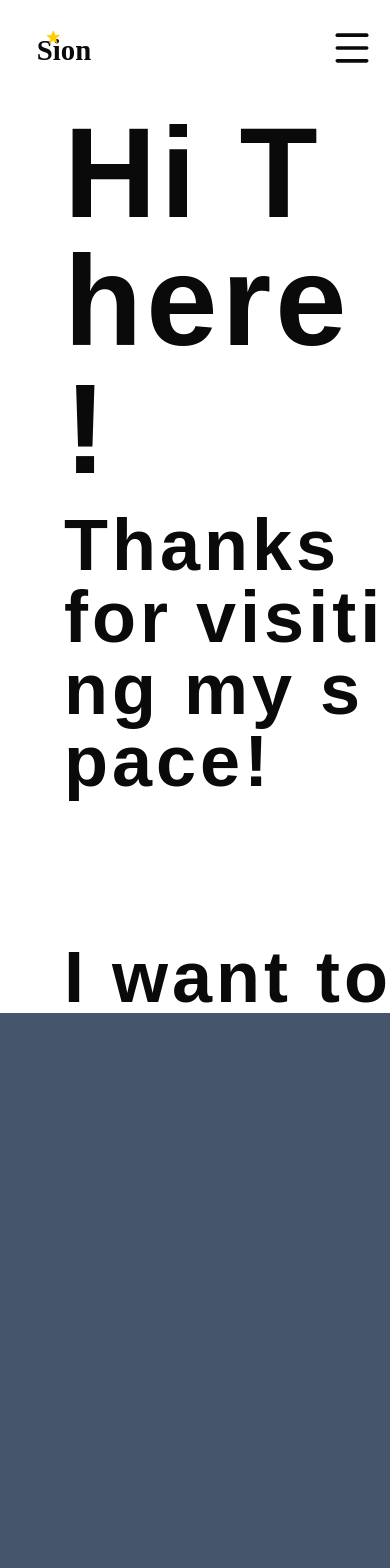
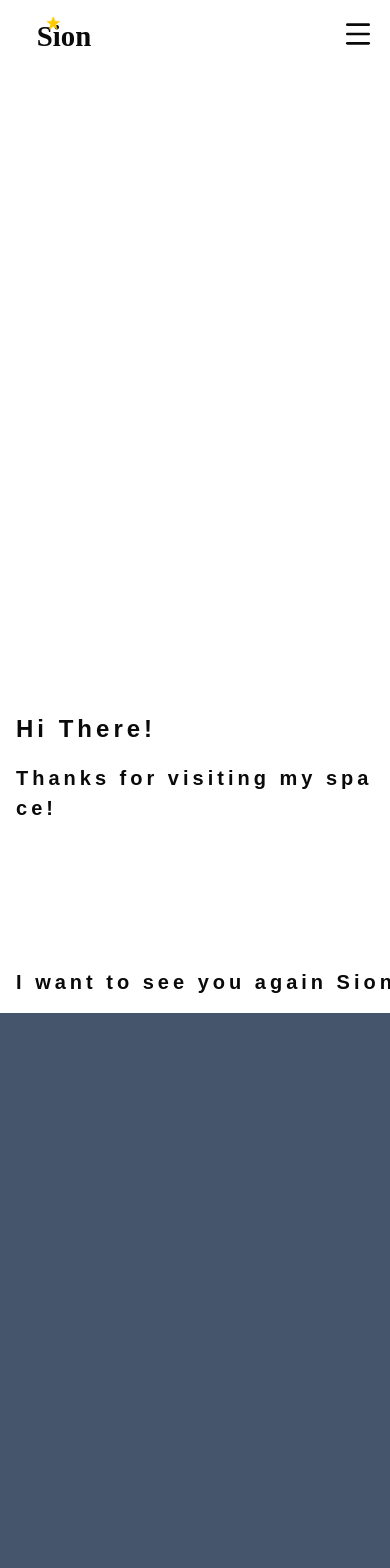
Before and after one commit to Sionparadox/Portfolio, a Next.js app: page /comp in a window 390 px wide. Shown: the top 1568 px of the page. Built offline with nearby package versions, Linux system fonts and the light colour scheme; a web font is replaced by a local one.

Commit message:
[feat] 반응형 컨테이너 추가 및 헤더/푸터 반응형 작업

```diff
--- a/app/comp/page.tsx
+++ b/app/comp/page.tsx
@@ -7,13 +7,10 @@ const TempArea = () => {
 };
 const Page = () => {
   return (
-    <div>
+    <>
       <Landing />
       <TempArea />
-      <TempArea />
-      <TempArea />
-      <TempArea />
-    </div>
+    </>
   );
 };
 
--- a/app/global.css
+++ b/app/global.css
@@ -119,6 +119,7 @@
 }
 
 :root {
+  /* font-size: 87.5%; */
   --radius: 0.625rem;
   --background: oklch(1 0 0);
   --foreground: oklch(0.145 0 0);
@@ -195,3 +196,27 @@
     @apply bg-background text-foreground;
   }
 }
+
+@layer components {
+  .text-fluid-h1 {
+    @apply font-bold;
+    font-size: clamp(1.5rem, 5vw, 10rem);
+  }
+  .text-fluid-h2 {
+    @apply font-semibold;
+    font-size: clamp(1.25rem, 4vw, 8rem);
+  }
+}
+/* 반응형 크기 조정
+(추후에 추가 필요 시 추가)
+@media (min-width: 640px) {
+  :root {
+    font-size: 93.75%;
+  }
+}
+
+@media (min-width: 1024px) {
+  :root {
+    font-size: 100%;
+  }
+} */
--- a/components/atoms/Button.tsx
+++ b/components/atoms/Button.tsx
@@ -26,6 +26,7 @@ const buttonVariants = cva(
         sm: 'h-8 rounded-md px-3 text-xs',
         lg: 'h-10 rounded-md px-8',
         icon: 'h-11 w-11 rounded-full [&_svg]:size-6',
+        iconSm: 'h-8 w-8 rounded-full [&_svg]:size-4',
       },
     },
     defaultVariants: {
--- /dev/null
+++ b/components/atoms/Container.tsx
@@ -0,0 +1,41 @@
+import { cva, type VariantProps } from 'class-variance-authority';
+import { cn } from '@/lib/utils';
+
+type ContainerProps = VariantProps<typeof containerVariants> & {
+  children: React.ReactNode;
+  className?: string;
+};
+
+const containerVariants = cva('w-full', {
+  variants: {
+    xPadding: {
+      default: 'px-4 sm:px-6 md:px-12 lg:px-16',
+      tight: 'px-2 sm:px-4 md:px-8 lg:px-12',
+      full: 'px-0',
+    },
+    yPadding: {
+      default: 'py-4 sm:py-5 lg:py-6',
+      tight: 'py-2 sm:py-3 lg:py-4',
+      full: 'py-0',
+      loose: 'py-6 sm:py-8 lg:py-10',
+    },
+  },
+  defaultVariants: {
+    xPadding: 'default',
+    yPadding: 'default',
+  },
+});
+const Container = ({
+  children,
+  className,
+  xPadding,
+  yPadding,
+}: ContainerProps) => {
+  return (
+    <div className={cn(containerVariants({ xPadding, yPadding }), className)}>
+      {children}
+    </div>
+  );
+};
+
+export default Container;
--- a/components/molecules/DropdownMenu.tsx
+++ b/components/molecules/DropdownMenu.tsx
@@ -59,7 +59,7 @@ const DropdownMenuTrigger = ({
   return (
     <Button
       variant='ghost'
-      size='icon'
+      size='iconSm'
       onClick={toggle}
       aria-haspopup='true'
       aria-expanded={isOpen}
--- a/components/molecules/ExplosionText.tsx
+++ b/components/molecules/ExplosionText.tsx
@@ -72,7 +72,7 @@ export const ExplosionText = ({ text, className }: ExplosionTextProps) => {
   });
 
   return (
-    <div className={cn('pointer-events-none', className)}>
+    <div className={cn('text-fluid-h2 pointer-events-none', className)}>
       <span>{letters}</span>
     </div>
   );
--- a/components/organisms/Footer.tsx
+++ b/components/organisms/Footer.tsx
@@ -1,14 +1,15 @@
+import Container from '../atoms/Container';
 import ContactLinks from '../molecules/ContactLinks';
 
 const Footer = () => {
   return (
-    <footer className='py-4'>
-      <div className='flex items-center justify-between px-4'>
-        <p className='text-center text-sm'>
+    <footer>
+      <Container className='flex items-center justify-between' yPadding='tight'>
+        <div className='flex min-h-11 flex-1 items-center justify-center text-sm sm:justify-start'>
           &copy; {new Date().getFullYear()} Sion. All rights reserved.
-        </p>
+        </div>
         <ContactLinks className='hidden sm:flex' />
-      </div>
+      </Container>
     </footer>
   );
 };
--- a/components/organisms/Header.tsx
+++ b/components/organisms/Header.tsx
@@ -1,12 +1,14 @@
 'use client';
 
+import Container from '../atoms/Container';
 import LogoLink from '../molecules/LogoLink';
 import MobileNavMenu from '../molecules/MobileNavMenu';
 import NavMenu from '../molecules/NavMenu';
 
 const Header = () => {
   return (
-    <header className='fixed top-0 right-0 left-0 z-30 flex h-24 w-full items-center justify-between bg-transparent px-4'>
+    <header className='fixed top-0 right-0 left-0 z-30 h-24 w-full bg-transparent'>
+      <Container className='flex items-center justify-between'>
         <LogoLink />
         <div className='hidden sm:flex'>
           <NavMenu />
@@ -14,6 +16,7 @@ const Header = () => {
         <div className='flex sm:hidden'>
           <MobileNavMenu />
         </div>
+      </Container>
     </header>
   );
 };
--- a/components/templates/Landing.tsx
+++ b/components/templates/Landing.tsx
@@ -2,29 +2,24 @@
 
 import { greetingMessage } from '@/constants/greetingMessage';
 import { useVisitType } from '../../hooks/useVisitType';
+import Container from '../atoms/Container';
 import { ExplosionText } from '../molecules/ExplosionText';
 
 export const Landing = () => {
   const visitType = useVisitType();
   if (!visitType) return <div className='min-h-[100vh] w-full'></div>;
   return (
-    <div className='flex min-h-[120vh] flex-col justify-end gap-36 overflow-x-hidden overflow-y-hidden pl-16'>
+    <Container className='flex min-h-[120vh] flex-col justify-end gap-36 overflow-x-hidden overflow-y-hidden'>
       <div className='flex w-full flex-col gap-4'>
         <ExplosionText
-          className='text-9xl font-bold'
           text={greetingMessage[visitType].title}
+          className='text-fluid-h1'
         />
-        <ExplosionText
-          className='text-7xl font-semibold'
-          text={greetingMessage[visitType].message}
-        />
+        <ExplosionText text={greetingMessage[visitType].message} />
       </div>
       <div className='overflow-y-visible whitespace-nowrap'>
-        <ExplosionText
-          className='text-7xl font-semibold'
-          text='I want to see you again SionParadox portfolio'
-        />
+        <ExplosionText text='I want to see you again SionParadox portfolio' />
       </div>
-    </div>
+    </Container>
   );
 };
--- a/constants/GreetingMessage.ts
+++ b/constants/GreetingMessage.ts
@@ -13,4 +13,4 @@ export const greetingMessage = {
   },
 };
 
-export type greetingMessageType = 'first' | 'withinAWeek' | 'afterAWeek';
+export type greetingMessageType = keyof typeof greetingMessage;
```
Lines whose indentation alone changed are shown as unchanged.
